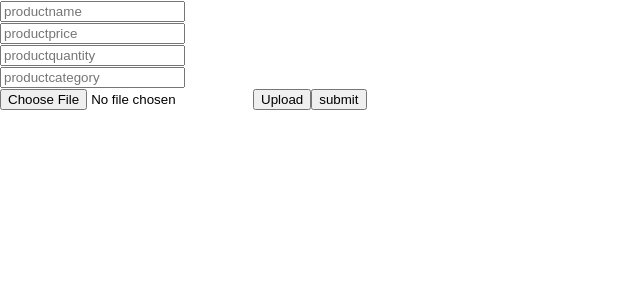
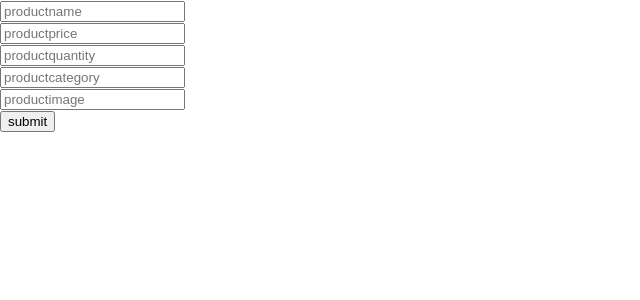
Before and after one commit to Digital-Dream-Team-rbk/Trendy-Threads, a React (Create React App) app in the folder trendy/: page /prod in a window 1280 px wide. Shown: the top 300 px of the page, without its empty margins (0-640 px from the left). Built offline with nearby package versions, Linux system fonts and the light colour scheme.

Commit message:
post product working in the front with cloudinary

```diff
--- a/trendy/src/components/Prod.jsx
+++ b/trendy/src/components/Prod.jsx
@@ -1,42 +1,22 @@
 import React, { useState } from 'react';
-import { Image } from 'cloudinary-react';
 import axios from 'axios';
 
 function Prod() {
-  const [file, setFile] = useState(null);
-  const [imageUrl, setImageUrl] = useState(null);
+
+  const [imageUrl, setImageUrl] = useState("");
   const [productname,setproductname]=useState("")
   const [productprice,setproductprice]=useState(0)
   const [productquantity,setproductquantity]=useState(0)
   const [productcategory,setproductcategory]=useState("")
 
-  const handleFileInputChange = (e) => {
-    setFile(e.target.files[0]);
-  };
 
-  const handleUploadButtonClick = async () => {
-    const formData = new FormData();
-    formData.append('file', file);
-    try {
-      const res = await axios.post('/api/upload', formData, {
-        headers: {
-          'Content-Type': 'multipart/form-data'
-        }
-      });
-      setImageUrl(res.data.url);
-    } catch (err) {
-      console.log(err);
-    }
-  }
   const Submit=()=>{
     axios.post("http://localhost:3000/api/products/postone",{
         productname:productname,
         productprice:productprice,
         productquantity:productquantity,
-        productcategory:productcategory
-
-    //   username:name,
-
+        productcategory:productcategory,
+        productimage:imageUrl
     })
     .then(suc=>{console.log(suc)})
     .catch(err=>console.log(err))
@@ -49,17 +29,7 @@ function Prod() {
 <input type="number" className='inp' placeholder='productprice'onChange={e=>setproductprice(e.target.value)}/><br />
 <input type="number" className='inp' placeholder='productquantity'onChange={e=>setproductquantity(e.target.value)}/><br />
 <input type="text" className='inp' placeholder='productcategory'onChange={e=>setproductcategory(e.target.value)}/><br />
-
-      <input type="file" onChange={handleFileInputChange} />
-      <button onClick={handleUploadButtonClick}>Upload</button>
-      {imageUrl && (
-        <Image
-          cloudName="vrzz6dtg"
-          publicId={imageUrl}
-          width="300"
-          crop="scale"
-        />
-      )}
+<input type="text" className='inp' placeholder='productimage'onChange={e=>setImageUrl(e.target.value)}/><br />
 <button className='btn' onClick={Submit}> submit</button>
     </div>
   );
```
Also changed, not shown: 1 other file (tests, documents, lock files or other folders).
